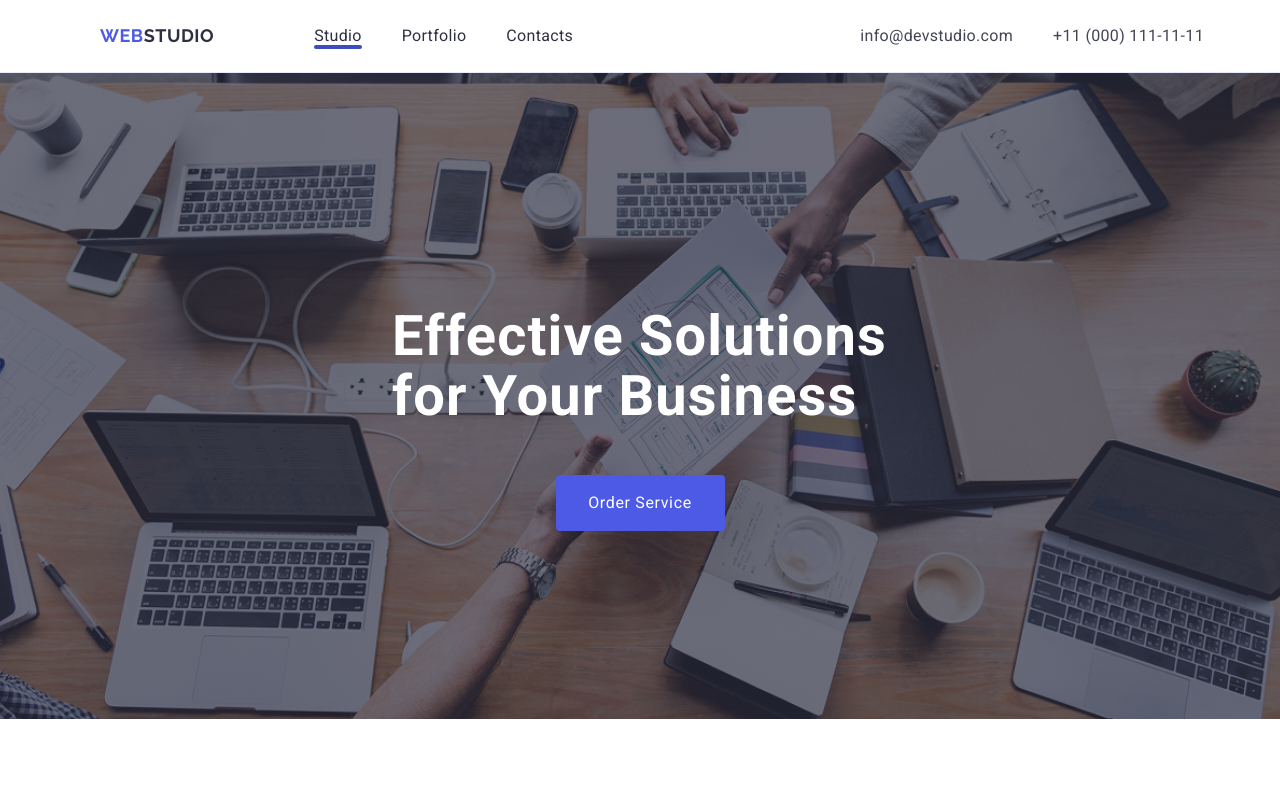
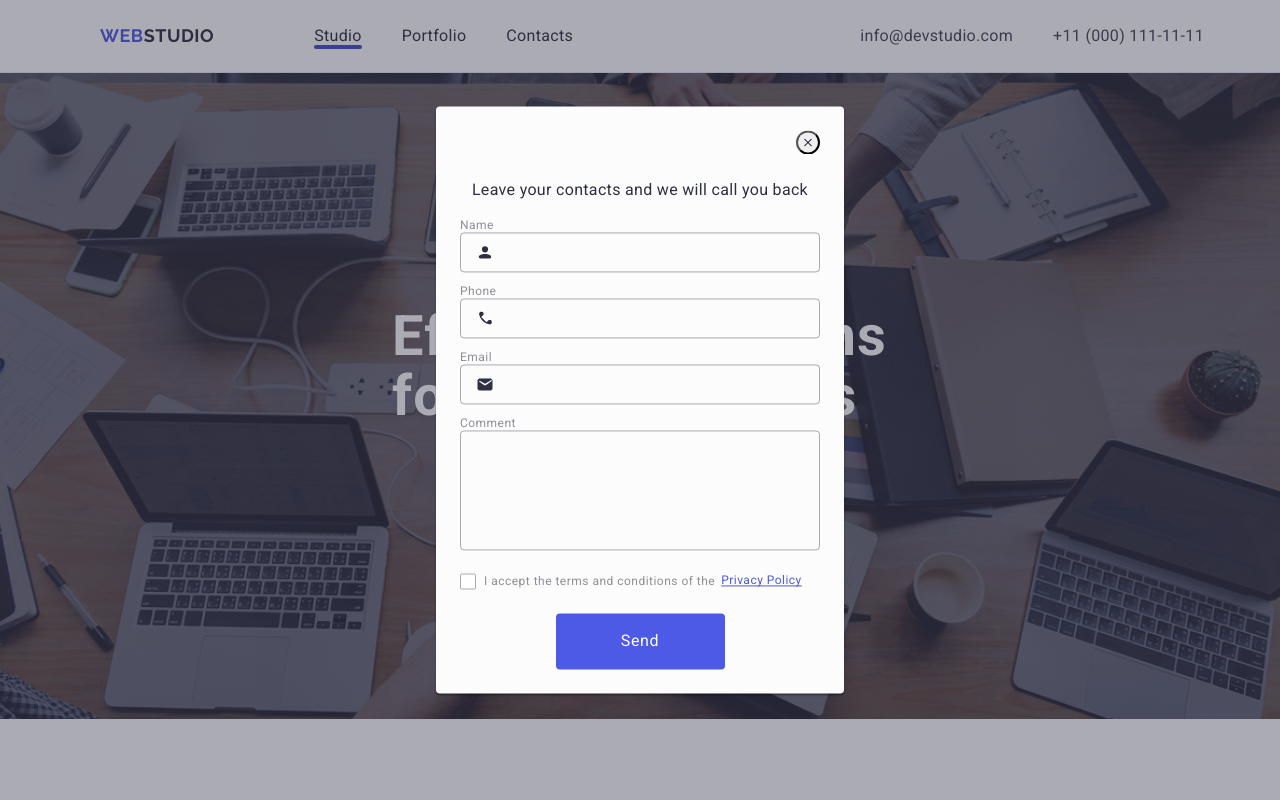
Before and after one commit to kostia-chernishevich/goit-markup-hw-05, a plain HTML site: page index.html in a window 1280 px wide. Shown: the top 800 px of the page. Drawn offline with nearby package versions, Linux system fonts and the light colour scheme.

Commit message:
add index file

```diff
--- a/css/styles.css
+++ b/css/styles.css
@@ -534,6 +534,12 @@ footer {
 .container-footer-subscribe {
   margin-left: auto;
 }
+.form-footer {
+  display: flex;
+}
+.footer-form-label {
+  gap: 24px;
+}
 .container-footer-email {
   display: flex;
   align-items: baseline;
@@ -564,15 +570,24 @@ footer {
   color: #ffffff;
 }
 .footer-form-email-button {
+  font-family: "Roboto", sans-serif;
+  font-size: 16px;
+  font-weight: 500;
+  line-height: 1.5;
+  letter-spacing: 0.04em;
   border-radius: 4px;
   padding: 8px 24px;
-  width: 165px;
-  height: auto;
+  min-width: 165px;
+  height: 40px;
+  border: none;
   outline: none;
   background-color: #4d5ae5;
   color: #ffffff;
   display: flex;
   align-items: center;
+  justify-content: center;
+  cursor: pointer;
+  border-radius: 4px;
 }
 .icon-button-form {
   fill: #ffffff;
@@ -587,9 +602,9 @@ footer {
   width: 100%;
   height: 100%;
   background-color: rgba(46, 47, 66, 0.4);
-  opacity: 0;
+  /* opacity: 0;
   visibility: hidden;
-  pointer-events: none;
+  pointer-events: none; */
   transition: opacity 250ms cubic-bezier(0.4, 0, 0.2, 1),
     visibility 250ms cubic-bezier(0.4, 0, 0.2, 1);
 }
@@ -615,10 +630,7 @@ footer {
   transform: translate(-50%, -100%) scale(1.5);
 }
 .form-container-modal {
-  display: flex;
-  flex-direction: column;
-  align-items: center;
-  justify-content: center;
+  padding: 72px 24px 24px 24px;
 }
 .form-modal {
   display: flex;
@@ -632,8 +644,9 @@ footer {
   position: absolute;
   top: 24px;
   right: 24px;
-  background-color: #e7e9fc;
-  border-radius: 100%;
+  transition: background-color 250ms cubic-bezier(0.4, 0, 0.2, 1),
+    border 250ms cubic-bezier(0.4, 0, 0.2, 1);
+  border-radius: 50%;
   width: 24px;
   height: 24px;
   stroke-width: 1px;
@@ -641,11 +654,16 @@ footer {
   outline: none;
   margin-bottom: 24px;
   cursor: pointer;
+  display: flex;
+  align-items: center;
+  justify-content: center;
 }
-.modal-button:hover {
+.modal-button:hover,
+.modal-button:focus {
   background-color: #404bbf;
-  border: 0;
+  border: none;
 }
+
 .modal-button:hover :first-child {
   fill: #ffffff;
 }
@@ -665,7 +683,6 @@ footer {
   text-align: center;
   color: #2e2f42;
   margin-bottom: 16px;
-  padding-top: 72px;
 }
 .label-modal {
   font-weight: 400;
@@ -673,6 +690,8 @@ footer {
   line-height: 1.17;
   letter-spacing: 0.04em;
   color: #8e8f99;
+  display: block;
+  margin-bottom: 4px;
 }
 .container-comment {
   margin-bottom: 16px;
@@ -686,33 +705,46 @@ footer {
   width: 100%;
   height: 40px;
   padding-left: 38px;
+  background-color: transparent;
+  padding-left: 38px;
+  outline: transparent;
+  transition: border-color 250ms cubic-bezier(0.4, 0, 0.2, 1);
 }
 .model-input:focus {
   border-color: #4d5ae5;
-  color: #4d5ae5;
+}
+.icon-form-modal {
+  fill: #2e2f42;
+  position: absolute;
+  top: 50%;
+  left: 16px;
+  transform: translateY(-50%);
+  transition: fill 250ms cubic-bezier(0.4, 0, 0.2, 1);
 }
 .model-input:focus + .icon-form-modal {
   fill: #4d5ae5;
 }
-
-.icon-form-modal {
-  fill: #2e2f42;
-  position: absolute;
-  top: 11px;
-  left: 16px;
-  display: flex;
-  align-items: flex-start;
-  justify-content: flex-start;
+.container-comment {
+  margin-bottom: 16px;
 }
-.textarea-moodal {
+.textarea-modal {
   font-weight: 400;
   font-size: 12px;
-  line-height: 1.16667;
+  line-height: 1.17;
   letter-spacing: 0.04em;
   resize: none;
   padding: 8px 16px;
   width: 100%;
   height: 120px;
+  color: rgba(46, 47, 66, 0.4);
+  border: 1px solid rgba(46, 47, 66, 0.4);
+  border-radius: 4px;
+  background-color: transparent;
+  outline: transparent;
+  transition: border-color 250ms cubic-bezier(0.4, 0, 0.2, 1);
+}
+.textarea-moodal:focus {
+  border-color: #4d5ae5;
 }
 .textarea-moodal ::placeholder {
   color: rgba(46, 47, 66, 0.4);
@@ -748,19 +780,22 @@ footer {
   margin-right: 8px;
   width: 16px;
   height: 16px;
-  display: flex;
+  display: inline-flex;
   align-items: center;
   justify-content: center;
+  transition: background-color 250ms cubic-bezier(0.4, 0, 0.2, 1),
+    border 250ms cubic-bezier(0.4, 0, 0.2, 1),
+    fill 250ms cubic-bezier(0.4, 0, 0.2, 1);
+  fill: transparent;
 }
 .custom-checkbox:checked {
   background-color: #404bbf;
+  border: none;
+  fill: #f4f4fd;
 }
 .custom-checkbox:checked :first-child {
-  fill: #f4f4fd;
 }
-.checkbox-icon {
-  fill: transparent;
-}
+
 .privacy-link {
   line-height: 1.3;
   text-decoration: underline;
@@ -768,3 +803,18 @@ footer {
   color: #4d5ae5;
   margin-left: 6px;
 }
+.button-send {
+  font-family: "Roboto", sans-serif;
+  display: block;
+  min-width: 169px;
+  height: 56px;
+  font-size: 16px;
+  font-weight: 500;
+  line-height: 1.5;
+  letter-spacing: 0.04em;
+  color: #ffffff;
+  cursor: pointer;
+  background-color: #4d5ae5;
+  transition: background-color 250ms cubic-bezier(0.4, 0, 0.2, 1);
+  border: none;
+}
--- a/index.html
+++ b/index.html
@@ -477,9 +477,8 @@
         </div>
         <div class="container-footer-subscribe">
           <p class="text-footer-email">Subscribe</p>
-          <form name="subscribe-form">
-            <div class="container-footer-email">
-              <label for="email">
+          <form name="subscribe-form" class="form-footer">
+              <label for="email" class="footer-form-label">
                 <input
                   name="subscribe_email"
                   class="footer-form-input-email"
@@ -497,7 +496,7 @@
                   <use href="./images/icons.svg#icon-sendsvg"></use>
                 </svg>
               </button>
-            </div>
+
           </form>
         </div>
       </div>
@@ -511,32 +510,34 @@
           </svg>
         </button>
         <div class="form-container-modal">
-          <p class="modal-text">Leave your contacts and we will call you back</p>
+              <p class="modal-text">Leave your contacts and we will call you back</p>
+
           <form name="form_modal" class="form-modal">
+
             <div class="container-label">
-              <label for="name-form" class="label-modal">
+              <label for="user-name" class="label-modal">
                 Name
                 <div class="container-icon">
                   <input
                     type="text"
-                    id="name-form"
-                    name="model_form_name"
+                    id="user-name"
+                    name="user-name"
                     class="modal-input"
                   />
-                  <svg class="icon-form-modal" width="18" height="18">
+                  <svg class="icon-form-modal" width="18" height="24">
                     <use href="./images/icons.svg#icon-personsvg"></use>
                   </svg>
                 </div>
               </label>
             </div>
             <div class="container-label">
-              <label for="tel-form" class="label-modal">
+              <label for="user-tel" class="label-modal">
                 Phone
                 <div class="container-icon">
                   <input
                     type="tel"
-                    id="tel-form"
-                    name="model_form_phone"
+                    id="user-tel"
+                    name="user-tel"
                     class="modal-input"
                   />
                   <svg class="icon-form-modal" width="18" height="24">
@@ -546,13 +547,13 @@
               </label>
             </div>
             <div class="container-label">
-              <label for="email-form" class="label-modal">
+              <label for="user-email" class="label-modal">
                 Email
                 <div class="container-icon">
                   <input
                     type="email"
-                    id="email-form"
-                    name="model_form_email"
+                    id="user-email"
+                    name="user-email"
                     class="modal-input"
                   />
                   <svg class="icon-form-modal" width="18" height="24">
@@ -563,26 +564,26 @@
             </div>
 
               <div class="container-comment">
-                <label for="comment" class="label-modal">
+                <label for=" user-comment" class="label-modal">
               Comment
                 <div class="container-textarea">
                   <textarea
-                    name="model_form_comment"
-                    id="comment"
-                    class="textarea-moodal"
+                   name="user-comment"
+                    id=" user-comment"
+                    class="textarea-modal"
                     placeholder="Text input"
                   >
                   </textarea>
                 </div>
               </div>
                <div class="container-checkbox">
-                 <input type="checkbox" class="real-checkbox" id="privacy" name="form_privacy" />
-                  <label for="privacy" class="label-checkbox">
+                 <input type="checkbox" class="real-checkbox" value="true" id="user-privacy" name="user-privacy" />
+                  <label for="user-privacy" class="label-checkbox">
 
                   <span class="custom-checkbox">
                     <svg class="checkbox-icon" width="10" height="8">
                       <use href="./images/icons.svg#icon-checkedsvg"></use>
-                    </svg> </span> accept
+                    </svg> </span>I accept
                   the terms and conditions of the
                   <a href="#" class="privacy-link">Privacy Policy</a>
                  </label>
@@ -591,6 +592,7 @@
                 <button type="submit" class="button-send main-button">Send</button>
               </div>
             </label>
+
           </form>
         </div>
       </div>
```
